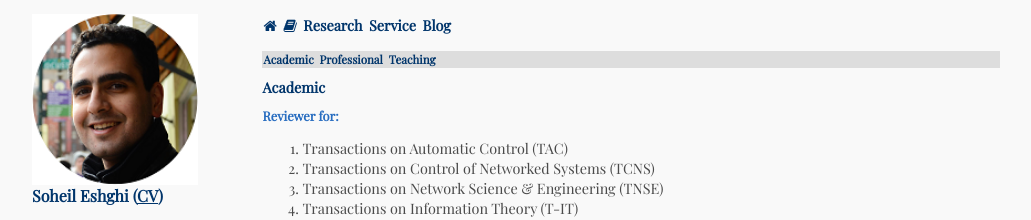
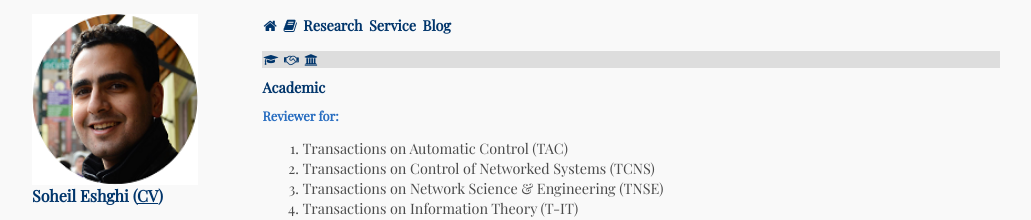
Before and after one commit to SoheilEshghi/SoheilEshghi.github.io, a Jekyll site: the page built from service/index.html, in a window 1280 px wide. Shown: the top 220 px of the page, without its empty margins (55-1086 px from the left). Built offline with Jekyll 4.4.1, drawn with Linux system fonts in a browser that asks for light colours; nearby versions of some CDN libraries.

Commit message:
Build site at 2017-01-16 22:52:44 UTC

```diff
--- a/_layouts/service.html
+++ b/_layouts/service.html
@@ -5,9 +5,9 @@ layout: default
   <div class="main">
     <nav class="secondmenu">
         <ul>
-            <li><a href="/service/">Academic</a></li>
-            <li><a href="/service/professional">Professional</a></li>
-            <li><a href="/service/teaching">Teaching</a></li>
+            <li><a href="/service/"><i class="fa fa-mortar-board"></i></a></li>
+            <li><a href="/service/professional"><i class="fa fa-handshake-o"></i></a></li>
+            <li><a href="/service/teaching"><i class="fa fa-university"></i></a></li>
         </ul>
     </nav>
 
```
Also changed, not shown: 4 other files.
